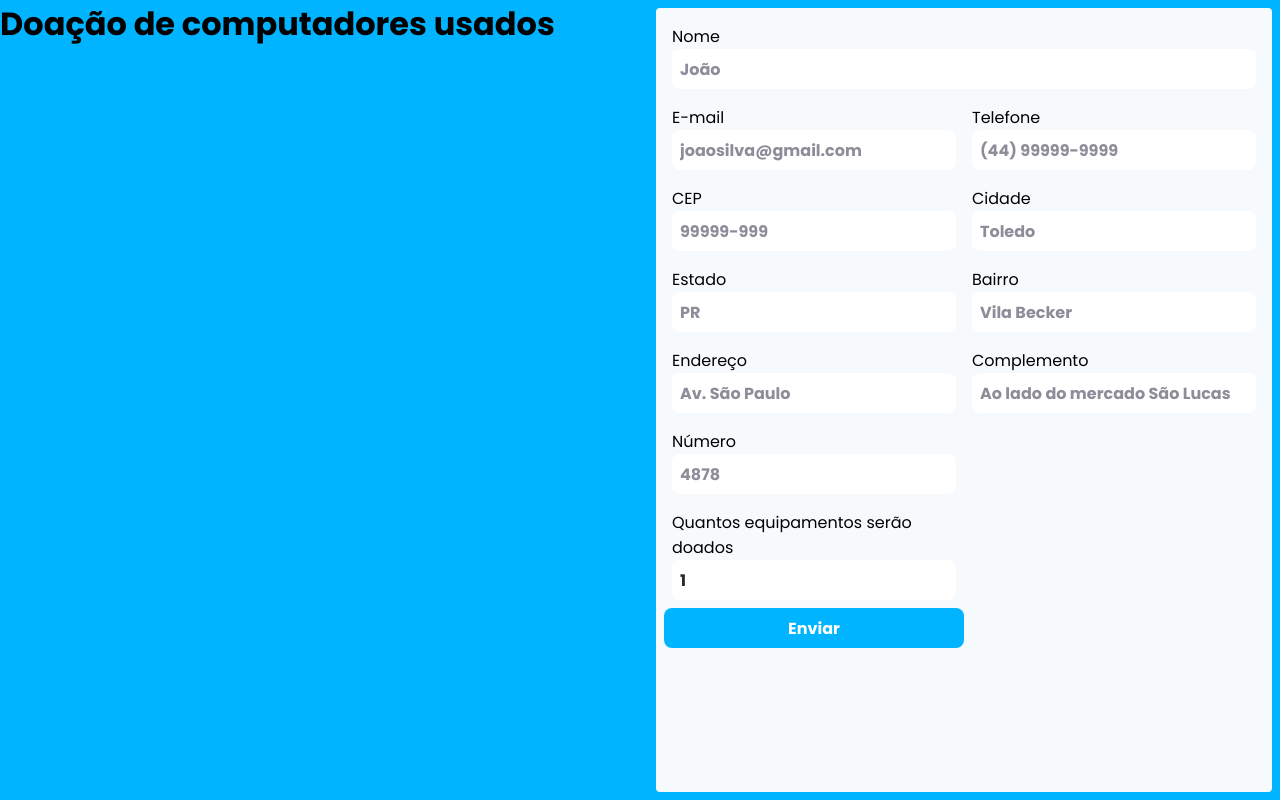
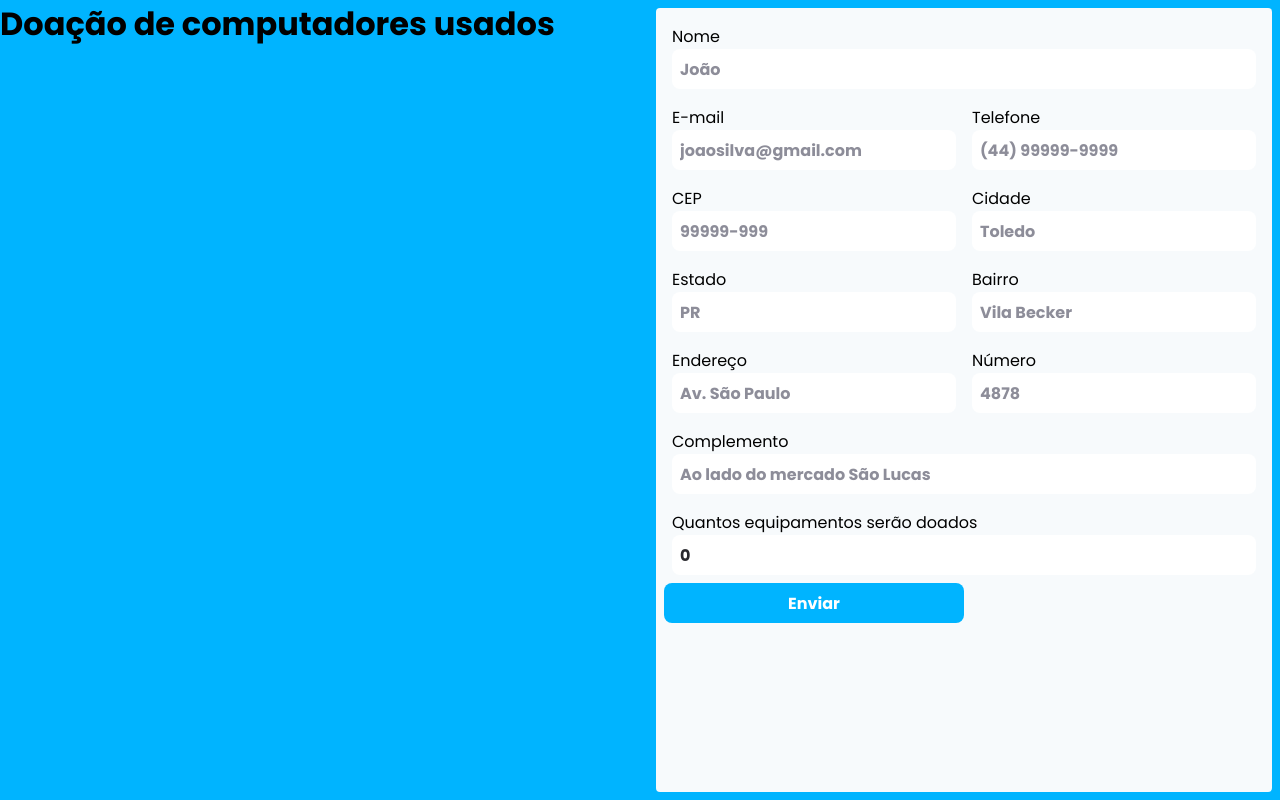
Before and after one commit to joaosilva-web/masters-donate-computers, a Next.js app: page / in a window 1280 px wide. Built offline with nearby package versions, Linux system fonts and the light colour scheme; no server answers.

Commit message:
handle with errosr

```diff
--- a/components/DataSubmissionForm/index.tsx
+++ b/components/DataSubmissionForm/index.tsx
@@ -9,7 +9,9 @@ import cep from 'cep-promise'
 import Select from '../Select';
 import Spinner from '../Spinner';
 import api from '../../services/api';
+import { toast } from 'react-toastify';
 
+// VALIDATION FORM SCHEMA
 const newDonationFormValidationSchema = zod.object({
     name: zod.string().min(1, '*Informe o seu nome'),
     email: zod.string().min(1, '*Informe o seu E-mail').email('Utilize um E-mail valido!'),
@@ -29,7 +31,7 @@ const newDonationFormValidationSchema = zod.object({
 })
 
 const DataSubmissionForm = () => {
-    const { register, handleSubmit, watch, setValue, setFocus, formState:{errors}, getValues  } = useForm({
+    const { register, handleSubmit, watch, setValue, setFocus, formState:{errors}, getValues, reset, setError } = useForm({
         resolver: zodResolver(newDonationFormValidationSchema)
     })
     const [loading, setLoading] = useState(false)
@@ -37,7 +39,9 @@ const DataSubmissionForm = () => {
     const zipcode = watch('zip')
     const deviceCount = watch('deviceCount')
 
+    // SEND THE FORM INFORMATIONS TO BACKEND
     function handleNewDonation() {
+        setLoading(true)
         const devices = [];
         const fieldsValues = getValues()
         for(let index = 0; index < deviceCount; index++) {
@@ -60,29 +64,34 @@ const DataSubmissionForm = () => {
         deviceCount: fieldsValues.deviceCount,
         devices
         }
-        console.log(dataToStore)
         api.post('donation', dataToStore).then((response) => {
-            console.log(response, 'RESPOSTA');
+            toast('Formulário enviado com sucesso!', {type: 'success'})
+            reset()
         }).catch((error) => {
-            console.log(error, 'ERRO AO ENVIAR')
+            toast('Ocorreu um erro de conexão com o servidor tente novamente em alguns segundos!', {type: 'error'})
+        }).finally(() => {
+            setLoading(false)
         })
     }
     // FUNCTION THAT GET ADDRESS DATA
     async function getAddress(zipcode: string){
 
         const zipcodeFormatted = zipcode.replace(/\D/g, '')
-        const test = await cep(zipcodeFormatted)
-        console.log(test)
-        setValue('city', test.city)
-        setValue('state', test.state)
-        setValue('neighborhood', test.neighborhood)
-        setValue('streetAdress', test.street)
+        cep(zipcodeFormatted).then((cepResponse) => {
+            console.log(cepResponse.cep)
+            setValue('city', cepResponse.city, {shouldValidate: true})
+            setValue('state', cepResponse.state, {shouldValidate: true})
+            setValue('neighborhood', cepResponse.neighborhood, {shouldValidate: true})
+            setValue('streetAdress', cepResponse.street, {shouldValidate: true})
 
-        if(test.city && test.state && test.neighborhood && test.street){
-            setFocus('number')
-        } else {
-            setFocus('neighborhood')
-        }
+            if(cepResponse.city && cepResponse.state && cepResponse.neighborhood && cepResponse.street){
+                setFocus('number')
+            } else {
+                setFocus('neighborhood')
+            }
+        }).catch((error) => {
+            setError('zip', {type: 'custom', message: '*CEP invalido'})
+        })
 
     }
 
@@ -148,13 +157,13 @@ const DataSubmissionForm = () => {
             <Input inputType='text' w={'50%'} label='Estado' placeholder='PR' mask='state' register={register('state')} errors={errors}/>
             <Input inputType='text' w={'50%'} label='Bairro' placeholder='Vila Becker' register={register('neighborhood')} errors={errors}/>
             <Input inputType='text' w={'50%'} label='Endereço' placeholder='Av. São Paulo' register={register('streetAddress')} errors={errors}/>
-            <Input inputType='text' w={'50%'} label='Complemento' placeholder='Ao lado do mercado São Lucas' register={register('complement')} errors={errors}/>
             <Input inputType='text' w={'50%'} label='Número' placeholder='4878' register={register('number')} errors={errors}/>
+            <Input inputType='text' w={'100%'} label='Complemento' placeholder='Ao lado do mercado São Lucas' register={register('complement')} errors={errors}/>
             </FormGroupContainer>
 
             {/* AMOUNT OF DEDVICES TO DONATE */}
             <FormGroupContainer>
-            <Input inputType='number' w={'50%'} label='Quantos equipamentos serão doados' placeholder='2' register={register('deviceCount', {valueAsNumber: true,  value: 1})} errors={errors}/>
+            <Input inputType='number' w={'100%'} label='Quantos equipamentos serão doados' placeholder='2' register={register('deviceCount', {valueAsNumber: true,  value: 0})} errors={errors}/>
             </FormGroupContainer>
 
             {/* DEVICES INFORMATIONS */}
--- a/components/Input/index.tsx
+++ b/components/Input/index.tsx
@@ -34,7 +34,7 @@ const Input = ({inputType, label, placeholder,  mask, register, w, errors}: Inpu
                 </label>
                 <p>{errors && errors[register.name]?.message }</p>
             </LabelWrapper>
-            <InputText type={inputType} placeholder={placeholder} onKeyUp={handleKeyUp} {...register}/>
+            <InputText type={inputType} placeholder={placeholder} onKeyUp={handleKeyUp} {...register} errors={errors && errors[register.name]?.message }/>
         </InputContainer>
     )
 }
--- a/components/Input/styles.ts
+++ b/components/Input/styles.ts
@@ -25,7 +25,11 @@ export const LabelWrapper = styled.div`
     }
 `
 
-export const BaseInput = styled.input`
+interface BaseInputProps {
+    errors?: any
+}
+
+export const BaseInput = styled.input<BaseInputProps>`
     width: 100%;
     height: 2.5rem;
     border: 0;
@@ -33,6 +37,8 @@ export const BaseInput = styled.input`
     padding: 0.5rem;
     color: ${props => props.theme['gray-700']};
     font-weight: bold;
+    box-shadow: 0 0 0 2px ${props => props.errors? props.theme['red-500'] : 'transparent'};
+    transition: 0.25s ease;
 
     &::placeholder {
         color: ${props => props.theme['gray-400']};
@@ -45,7 +51,6 @@ export const BaseInput = styled.input`
 `
 
 export const InputText = styled(BaseInput)`
-
 `
 
 export const InputNumber = styled(BaseInput)`
```
